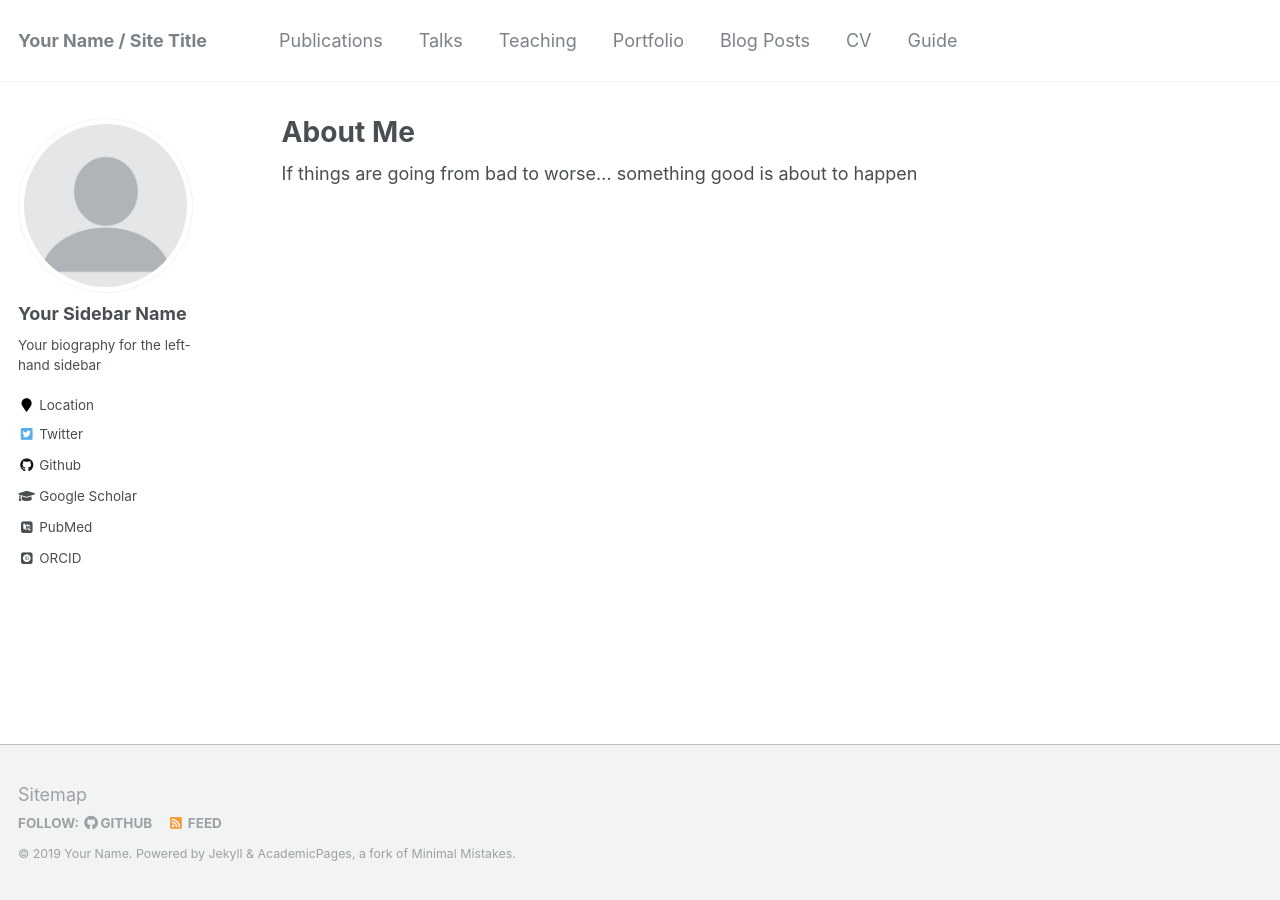
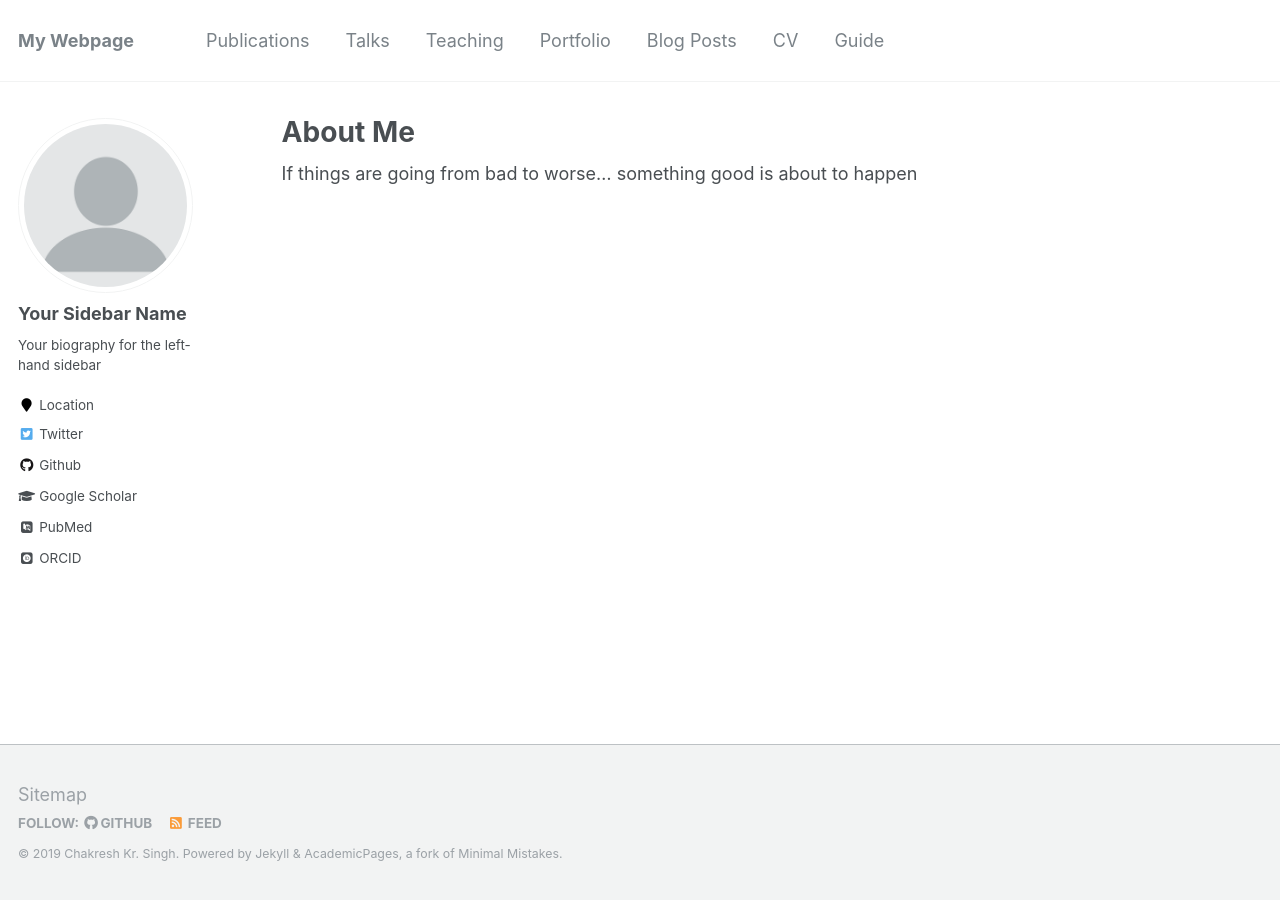
Before and after one commit to ChakreshIITGN/ChakreshIITGN.github.io, a Jekyll site: the page built from _pages/about.md, in a window 1280 px wide. Built offline with Jekyll 4.4.1, drawn with Linux system fonts in a browser that asks for light colours; some web fonts are replaced.

Commit message:
Update _config.yml

```diff
--- a/_config.yml
+++ b/_config.yml
@@ -7,9 +7,9 @@
 
 # Site Settings
 locale                   : "en-US"
-title                    : "Your Name / Site Title"
+title                    : "My Webpage"
 title_separator          : "-"
-name                     : &name "Your Name"
+name                     : &name "Chakresh Kr. Singh"
 description              : &description "personal description"
 url                      : https://academicpages.github.io # the base hostname & protocol for your site e.g. "https://mmistakes.github.io"
 baseurl                  : "" # the subpath of your site, e.g. "/blog"
```
